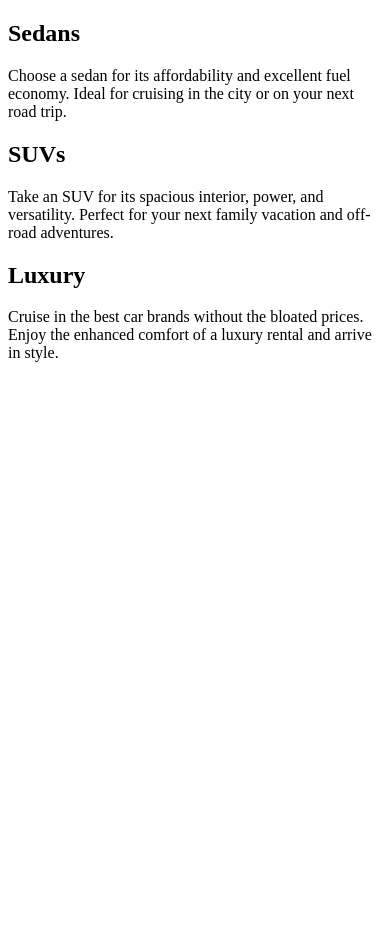
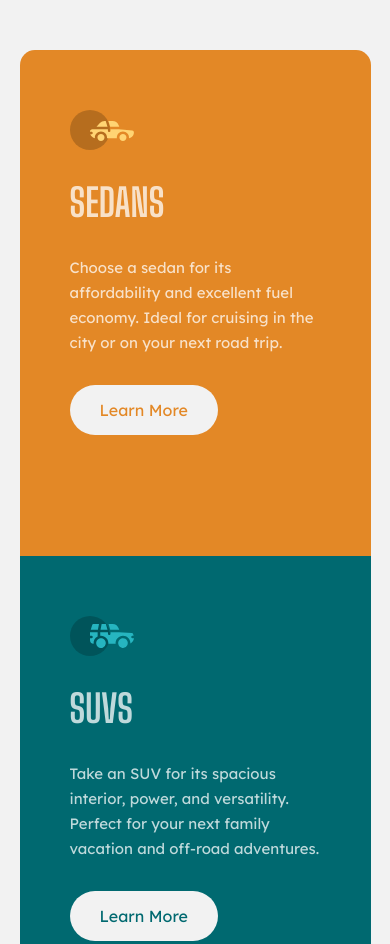
Before and after one commit to jwalczak94/3-column-preview-card-component, a plain HTML site: page index.html in a window 390 px wide. Shown: the top 944 px of the page. Before the commit the page ends 844 px from the top, so only its background shows below. Drawn offline with Linux system fonts and the light colour scheme.

Commit message:
update html and css files - mobile view

```diff
--- a/index.html
+++ b/index.html
@@ -6,24 +6,31 @@
   <meta name="viewport" content="width=device-width, initial-scale=1.0">
   <link rel="icon" type="image/png" sizes="32x32" href="./images/favicon-32x32.png">
   <title>Frontend Mentor | 3-column preview card component</title>
+  <link rel="stylesheet" href="./style.css">
 </head>
 
 <body>
-  <main>
-    <section>
+  <main class="mainbox">
+    <section class="sedans">
+      <img src="./images/icon-sedans.svg" alt="sendans icon">
       <h1>Sedans</h1>
       <p>Choose a sedan for its affordability and excellent fuel economy. Ideal for cruising in the city
         or on your next road trip.</p>
+      <button>Learn More</button>
     </section>
-    <section>
+    <section class="suvs">
+      <img src="./images/icon-suvs.svg" alt="suvs icon">
       <h1>SUVs</h1>
       <p>Take an SUV for its spacious interior, power, and versatility. Perfect for your next family vacation
         and off-road adventures.</p>
+      <button>Learn More</button>
     </section>
-    <section>
+    <section class="luxury">
+      <img src="./images/icon-luxury.svg" alt="luxury icon">
       <h1> Luxury</h1>
       <p>Cruise in the best car brands without the bloated prices. Enjoy the enhanced comfort of a luxury
         rental and arrive in style.</p>
+      <button>Learn More</button>
     </section>
   </main>
 </body>
--- a/style.css
+++ b/style.css
@@ -3,7 +3,7 @@
 * {
   margin: 0;
   padding: 0;
-  /* box-sizing: border-box; */
+  box-sizing: border-box;
 }
 
 html {
@@ -17,5 +17,69 @@ html {
 }
 
 body {
+  background-color: var(--very-light-gray);
   font-size: 15px;
+  color: var(--transparent-white);
 }
+
+main {
+  margin: 50px 0;
+}
+
+section {
+  width: 90%;
+  height: 60vh;
+  margin: 0 auto;
+  padding: 50px;
+}
+
+.sedans {
+  background-color: var(--bright-orange);
+  border-radius: 15px 15px 0 0;
+}
+
+.suvs {
+  background-color: var(--dark-cyan);
+}
+
+.luxury {
+  background-color: var(--very-dark-cyan);
+  border-radius: 0 0 15px 15px;
+}
+
+img {
+  padding: 10px 0 25px;
+}
+
+h1 {
+  font-size: 2.4rem;
+  font-family: 'Big Shoulders Display', sans-serif;
+  text-transform: uppercase;
+}
+
+p {
+  padding: 30px 0;
+  font-family: 'Lexend Deca', sans-serif;
+  line-height: 25px;
+}
+
+button {
+  border: none;
+  border-radius: 30px;
+  padding: 15px 30px;
+  background-color: var(--very-light-gray);
+  font-family: 'Lexend Deca', sans-serif;
+  font-size: 1rem;
+}
+
+.sedans button {
+  color: var(--bright-orange);
+}
+
+.suvs button {
+  color: var(--dark-cyan);
+}
+
+.luxury button {
+  color: var(--very-dark-cyan);
+}
```
